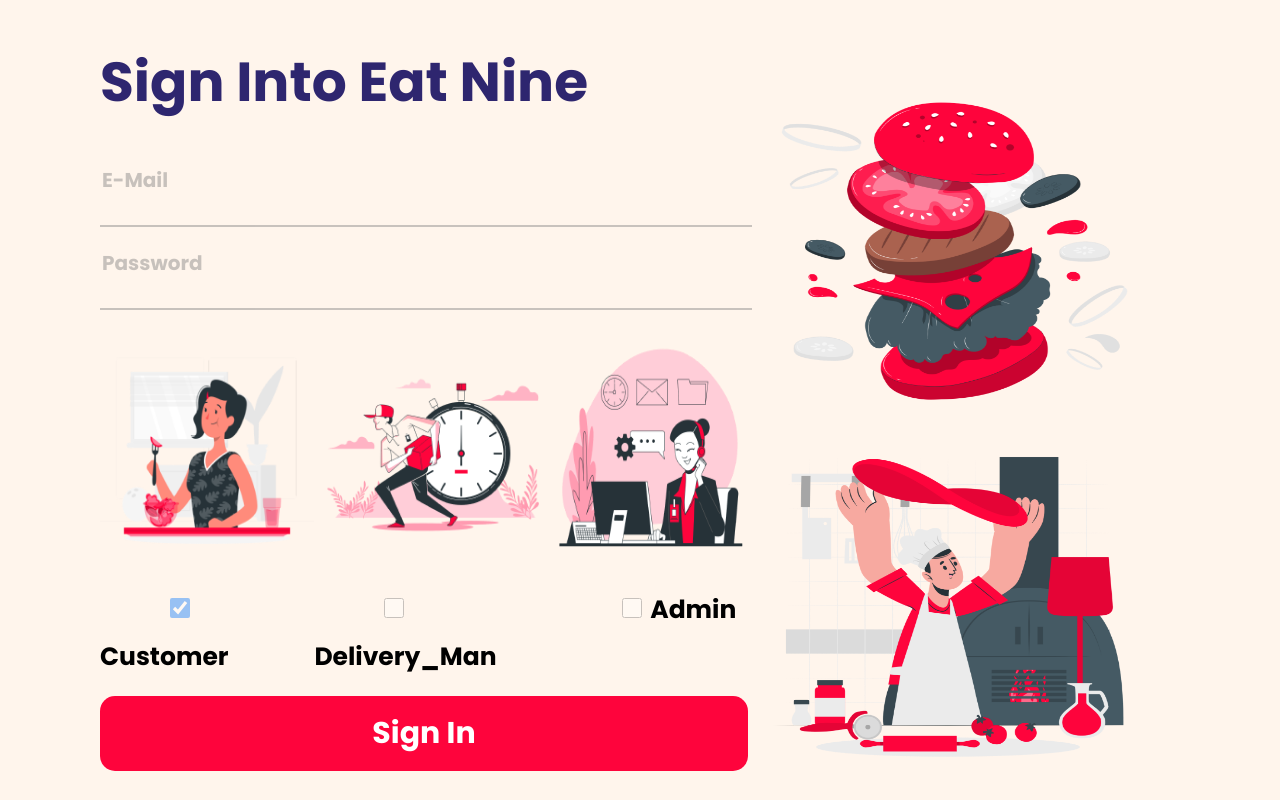
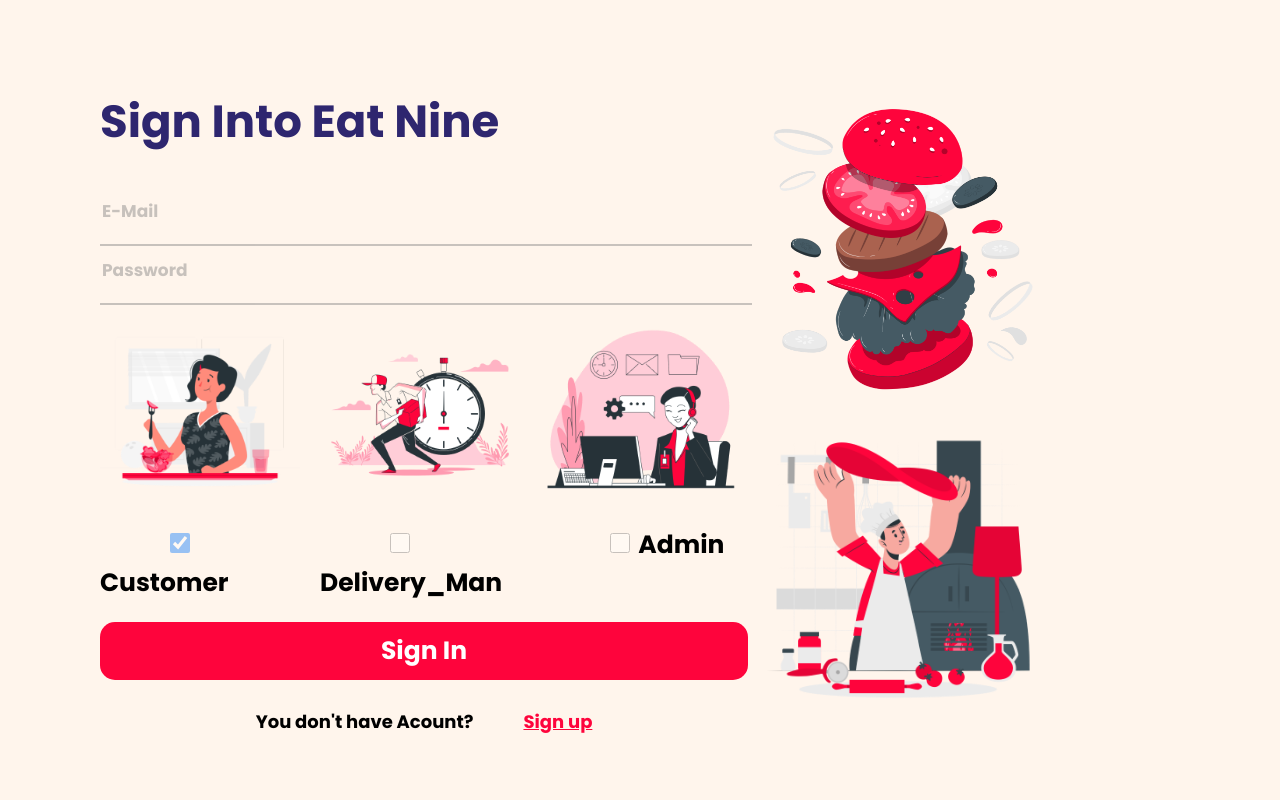
Before and after one commit to AbdullatifHabiba/Restaurant, a React (Create React App) app in the folder Frontend/restaurant/: page /signin in a window 1280 px wide. Shown: the top 800 px of the page. Built offline with nearby package versions, Linux system fonts and the light colour scheme.

Commit message:
fix frontend styling

```diff
--- a/Frontend/restaurant/src/App.js
+++ b/Frontend/restaurant/src/App.js
@@ -2,7 +2,6 @@
 import HomePage from './HomePage/HomePage';
 
 import Signin from './signinpage/Signin';
-import Page from './Page'
 import SignUp from './signupPage/SignUp';
 
 import { BrowserRouter as Router, Routes, Route } from "react-router-dom";
@@ -10,7 +9,6 @@
   return (
 
     <Router>
-     <Signin/>
       <Routes>
       <Route path="/" element={<HomePage />} />
       <Route path="/signin" element={<Signin />} />
--- a/Frontend/restaurant/src/signinpage/Signin.css
+++ b/Frontend/restaurant/src/signinpage/Signin.css
@@ -24,8 +24,8 @@
 }
 
 .image_2{
-  width: 100%;
-  height: 250px;
+  /* width: 70%; */
+  height: 200px;
   padding-right: 20px;
   border-radius: 0px;
 
@@ -40,8 +40,8 @@
   margin-left: 1109px;
 }
 .image_1{
-height: 350px;
-width: 400px;
+/* height: 350px; */
+width: 300px;
 align-items:flex-end;
 border-radius: 0px;
 }
@@ -78,7 +78,7 @@
   font-family: "Poppins";
   font-style: normal;
   font-weight: 700;
-  font-size: 55px;
+  font-size: 45px;
 }
 .btn-submit{
     border: none;
--- a/Frontend/restaurant/src/signupPage/signup.css
+++ b/Frontend/restaurant/src/signupPage/signup.css
@@ -24,7 +24,7 @@
   width: 100%;
 }
 input {
-  margin-bottom: 20px;
+  margin-bottom: 10px;
   width: 100%;
   border-top: none;
   border-left: none;
@@ -32,11 +32,11 @@
   background-color: transparent;
   color: #2B2176;
   opacity: .4;
-  padding-bottom: 30px;
+  padding-bottom: 20px;
   font-family: "Poppins";
   font-style: normal;
   font-weight: 700;
-  font-size: 20px;
+  font-size: 17px;
 }
 .sign-up-header {
   color: #2e266f;
@@ -51,9 +51,9 @@
     background-color: #FE043C;
     color: #FFFFFF;
     border-radius: 15px;
-    font-size: 30px;
+    font-size: 25px;
     opacity: 1;
-    padding: 15px 0;
+    padding: 10px 0;
     cursor: pointer;
     transition: .5s;
     margin-top: 20px;
@@ -62,12 +62,13 @@
     background-color: #ff8aa3;
 }
 .img-container{
+  height: 100vh;
   display: flex;
   flex-direction: column;
   justify-content: center;
 }
 .img-container img{
- max-width: 400px;
+ max-width: 300px;
  min-width: auto;
 }
 @media (max-width: 1050px) {
```
